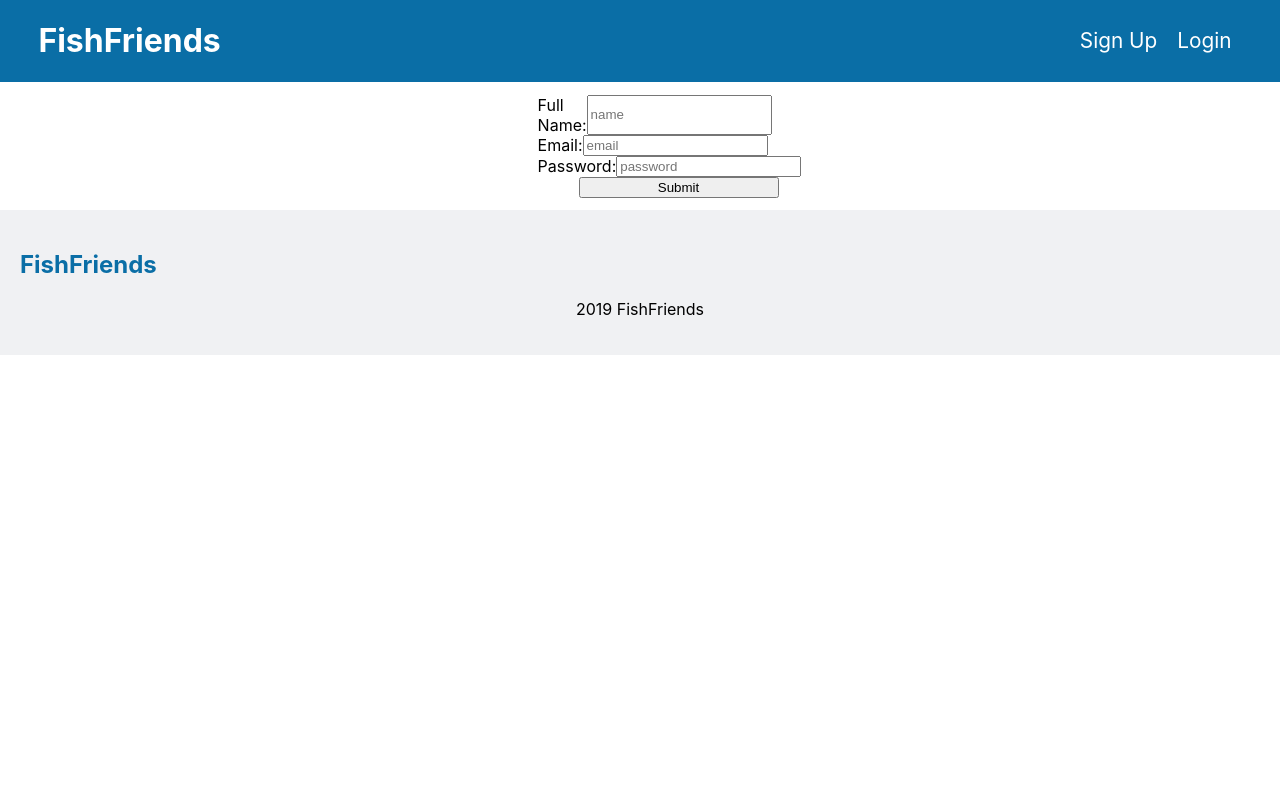
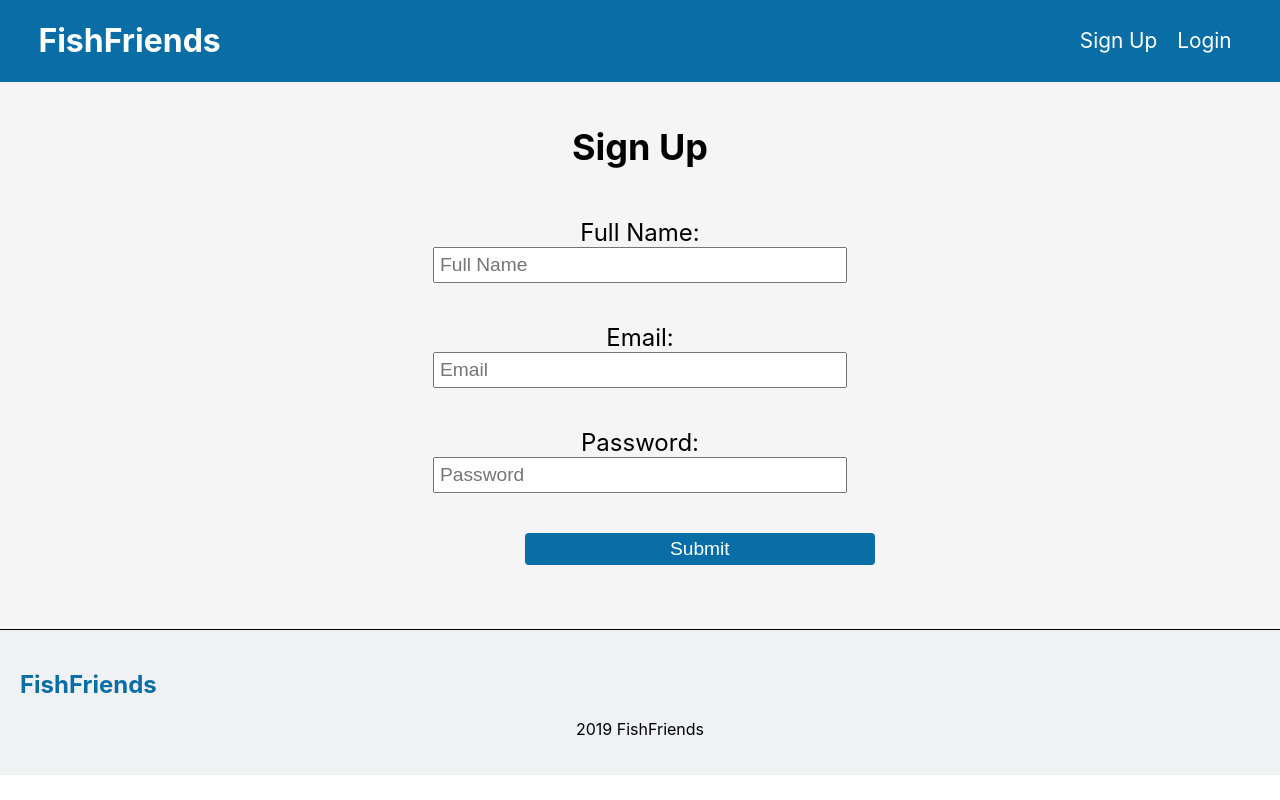
Before and after one commit to Psage23/fishfriends, a React (Create React App) app: page /Signup in a window 1280 px wide. Built offline with nearby package versions, Linux system fonts and the light colour scheme.

Commit message:
style for signup and login done

```diff
--- a/src/App.css
+++ b/src/App.css
@@ -55,50 +55,47 @@ footer span {
   text-align: center;
 }
 
-/* Login Form Styles Here */
+/* Login and Signup form Styles Here */
 
-.login-form label{
+.login, .signUp {
+  font-family: -apple-system, BlinkMacSystemFont, 'Segoe UI', Roboto, Oxygen, Ubuntu, Cantarell, 'Open Sans', 'Helvetica Neue', sans-serif;	  font-family: -apple-system, BlinkMacSystemFont, 'Segoe UI', Roboto, Oxygen, Ubuntu, Cantarell, 'Open Sans', 'Helvetica Neue', sans-serif;
+  font-size: 1.5rem;
+  background-color: #F5F5F5;
+  width: 100%;
+  padding-top: 1%;
+  padding-bottom: 5%;
+  border-bottom: 1px solid
+}
+
+.login h2, .signUp h2 {
+  text-align: center;
+}
+
+.login-form label, .sign-up label {
   display: flex;
   flex-direction: column;
   justify-content: space-evenly;
   align-items: center;
-  /* margin: 0 300px; */
   padding: 20px 0;
-  background-color: #F5F5F5;
 }
 
-.login-form button {
+.input1, .input2, .input3, .input4, .input5 {
+  width: 400px;
+  padding: 5px;
+  font-size: 1.2rem;
+}
+
+.login-form button, .sign-up button {
   border-radius: 4px;
   border: none;
   color: white;
   font-size: 1.2rem;
   text-align: center;
   margin-top: 20px;
+  margin-left: 41%;
   padding: 5px;
   width: 350px;
   background-color: #0a6ea6;
-}
-
-/* Signup form Styles Here */
-
-.signBtn {
-  width: 150px;
-  }
-
-.sign-up {
-  display: flex;
-  flex-direction: column;
-  margin: 1% 42%;
-}
-
-.sign-up label {
-  display: flex;
-  justify-content: space-evenly;
-}
-
-.sign-up button {
-  margin-left: 20%;
-  width: 200px;
 }
 
 /* Log Form Styles Here */
--- a/src/components/UserCard.js
+++ b/src/components/UserCard.js
@@ -1,7 +1,7 @@
 import React from 'raact'
 import AddLogForm from './Logform'
 
-const UserCard = () {
+const UserCard = ()=> {
 
     return (
         <div>
--- a/src/components/login.js
+++ b/src/components/login.js
@@ -3,7 +3,7 @@ import { withFormik, Form } from "formik";
 import { CardBody, Card } from 'reactstrap';
 import * as Yup from 'yup';
 import axios from 'axios';
-import AddLogForm from './Logform'
+
 
 
 const LoginForm = ({props, values, errors, touched, status}) => {
@@ -15,17 +15,18 @@ const LoginForm = ({props, values, errors, touched, status}) => {
 
     return (
         <div className = "login">
+            <h2>Welcome Back!</h2>
             <Card>
                 <CardBody>
                 <Form className="login-form">
                     <label>Username:
-                    <input type="text" name="username" placeholder="username"/>
+                    <input className="input4"type="text" name="username" placeholder="Username"/>
                     </label>
                     {touched.name && errors.name && <p className="errors">{errors.name}</p>}
                     <label>Password:
-                    <input type="password" name="password" placeholder="password"/>
+                    <input className="input5"type="password" name="password" placeholder="Password"/>
                     </label>
-                    {touched.name && errors.name && <p className="errors">{errors.name}</p>}
+                    {touched.password && errors.password && <p className="errors">{errors.password}</p>}
                     <button type="submit">Submit</button>
                 </Form>
                 </CardBody>
@@ -33,7 +34,7 @@ const LoginForm = ({props, values, errors, touched, status}) => {
             {users.map(user => (
                 <div key={user.id}>
                     <p>Username: {user.username}</p>
-                    <p>Password: {user.passoword}</p>
+                    <p>Password: {user.password}</p>
                 </div>
             ))}
         </div>
@@ -49,7 +50,7 @@ const FormikLoginForm = withFormik({
     },
 
     validationSchema: Yup.object().shape({
-        name: Yup.string().required(),
+        username: Yup.string().required(),
         password: Yup.string().min(8).max(16).required()
     }),
 
--- a/src/components/signup.js
+++ b/src/components/signup.js
@@ -15,19 +15,20 @@ const SignUp = ({props, values, errors, touched, status}) => {
 
     return (
         <div className = "signUp">
+            <h2>Sign Up</h2>
             <Card>
                 <CardBody>
                 <Form className="sign-up">
                     <label>Full Name:
-                    <input type="text" name="name" placeholder="name"/>
+                    <input className= "input1" type="text" name="name" placeholder="Full Name"/>
                     </label>
                     {touched.name && errors.name && <p className="errors">{errors.name}</p>}
                     <label>Email:
-                    <input type="email" name="email" placeholder="email"/>
+                    <input className= "input2" type="email" name="email" placeholder="Email"/>
                     </label>
                     {touched.email && errors.email && <p classsName="errors">{errors.email}</p>}
                     <label>Password:
-                    <input type="password" name="password" placeholder="password"/>
+                    <input className= "input3" type="password" name="password" placeholder="Password"/>
                     </label>
                     {touched.password && errors.password && <p className="errors">{errors.password}</p>}
                     <button type="submit">Submit</button>
@@ -48,7 +49,7 @@ const SignUp = ({props, values, errors, touched, status}) => {
 const FormikSignUp = withFormik({
     mapsPropsToValue({name, email, password}) {
         return {
-            name: name || "",
+            username: name || "",
             email: email || "",
             password: password || ""
         }
@@ -60,7 +61,6 @@ const FormikSignUp = withFormik({
         password: Yup.string().min(8).max(16).required()
     }),
 
-
     handleSubmit(values, {setStatus}) {
         axios.post("https://reqres.in/api/users/", values)
         .then(response => {
@@ -70,4 +70,5 @@ const FormikSignUp = withFormik({
         .catch(error => console.log(error.responese));
     }
 })(SignUp);
+
 export default FormikSignUp;
```
